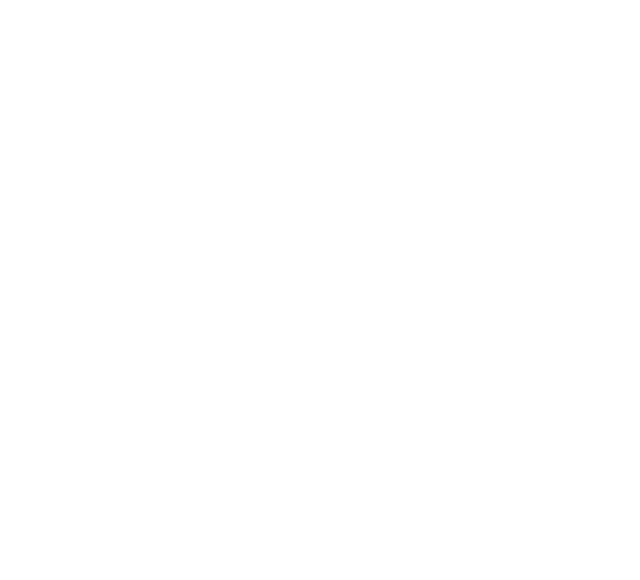
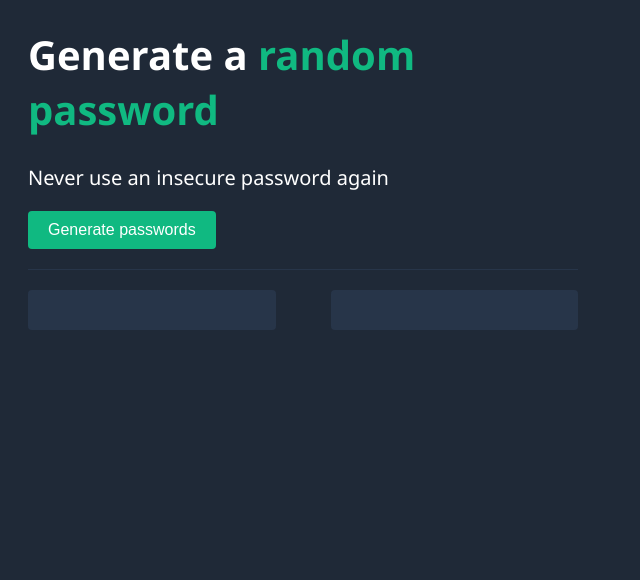
Before and after one commit to jasnmar/scrimba-mwi-challenges2, a plain HTML site: page index.html in a window 1280 px wide. Shown: the whole page, without its empty margins (0-640 px from the left). Drawn offline with Linux system fonts and the light colour scheme.

Commit message:
Password Generator Complete

```diff
--- a/index.css
+++ b/index.css
@@ -1,3 +1,53 @@
 body {
+    background-color: #1F2937;
+    color: white;
+    font-family: 'Segoe UI', Tahoma, Geneva, Verdana, sans-serif;
+}
+#root {
+    width:550px;
+    height:550px;
+    padding-left: 20px;
+}
+h1 {
+    font-size: 40px;
+    font-weight: 700;
+}
+
+p {
+    font-size: 20px;
+}
+
+.rp {
+    color: #10B981;
+}
+
+button {
+    background-color: #10B981 ;
+    border: none;
+    padding: 10px 20px;
+    font-size: 16px;
+    color: white;
+    border-radius: 4px;
 
 }
+
+#separator {
+    margin-top: 20px;
+    margin-bottom: 20px;
+    border-bottom: 1px solid #273549;
+}
+
+.password {
+    color: #10B981;
+    border-radius: 4px;
+    background: #273549;
+    width: 45%;
+    height: 40px;
+    display: flex;
+    justify-content: center;
+    align-items: center;
+}
+.pws {
+    display: flex;
+    justify-content: space-between;
+}
--- a/index.html
+++ b/index.html
@@ -7,7 +7,17 @@
     <title>Password Generator</title>
 </head>
 <body>
+    <div id="root">
+        <h1>Generate a <span class="rp">random password</span></h1>
+        <p>Never use an insecure password again</p>
+        <button id="generate">Generate passwords</button>
+        <div id="separator"></div>
+        <div class="pws">
 
+            <div class="password"><code  id="pw1"></code></div>
+            <div class="password"><code  id="pw2"></code></div>
+        </div>
+    </div>
     <script src="index.js"></script>
 </body>
 </html>
--- a/index.js
+++ b/index.js
@@ -1,2 +1,28 @@
 const characters = ["A","B","C","D","E","F","G","H","I","J","K","L","M","N","O","P","Q","R","S","T","U","V","W","X","Y","Z","a","b","c","d","e","f","g","h","i","j","k","l","m","n","o","p","q","r","s","t","u","v","w","x","y","z", "0", "1", "2", "3", "4", "5", "6", "7", "8", "9","~","`","!","@","#","$","%","^","&","*","(",")","_","-","+","=","{","[","}","]",",","|",":",";","<",">",".","?",
 "/"];
+
+
+setupPage()
+
+function setupPage() {
+    const genBtn = document.getElementById('generate');
+    genBtn.addEventListener("click", generatePasswords);
+}
+
+function generatePasswords(event) {
+    event.preventDefault();
+    const pw1El = document.getElementById("pw1");
+    const pw2El = document.getElementById("pw2");
+    pw1El.textContent = createPassword();
+    pw2El.textContent = createPassword();
+}
+
+function createPassword() {
+    const pwLength = 20;
+    let cPW = "";
+    for (let i=0; i < pwLength; i++) {
+        const cIndex = Math.floor( Math.random() * characters.length)
+        cPW += characters[cIndex]
+    }
+    return cPW;
+}
```
